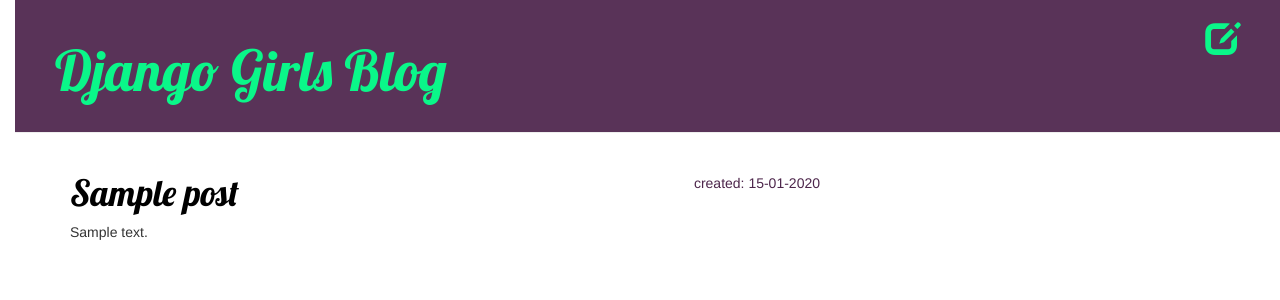
After one commit to Tatochkin/my-first-blog, a Django app: template blog/templates/blog/post_draft_list.html in a window 1280 px wide. The commit adds this page. Shown: the top 300 px of the page. Run offline with Django 3.2, Linux system fonts and the light colour scheme; the template is opened without the code that fills it: most values are stand-ins (such as "Sample title", 1, 10 or a date in 2020); some libraries are stand-ins or nearby versions.

Commit message:
Added views to delete/drafts blog post inside the site.

```diff
--- a/blog/static/css/blog.css
+++ b/blog/static/css/blog.css
@@ -12,7 +12,7 @@
     }
 
     .page-header h1, .page-header h1 a, .page-header h1 a:visited, .page-header h1 a:active {
-        color: #F8D2FC;
+        color: #0AF789;
         font-size: 42pt;
         text-decoration: none;
     }
@@ -39,7 +39,7 @@
     }
 
     .top-menu, .top-menu:hover, .top-menu:visited {
-        color: #471846;
+        color: #0AF789;
         float: right;
         font-size: 26pt;
         margin-right: 20px;
--- a/blog/templates/blog/base.html
+++ b/blog/templates/blog/base.html
@@ -12,6 +12,7 @@
             {% if user.is_authenticated %}
                 <a href="{% url 'post_new' %}" class="top-menu"><span class="glyphicon glyphicon-plus"></span></a>
             {% endif %}
+            <a href="{% url 'post_draft_list' %}" class="top-menu"><span class="glyphicon glyphicon-edit"></span></a>
             <h1><a href="/">Django Girls Blog</a></h1>
         </div>
         <div class="content container">
--- /dev/null
+++ b/blog/templates/blog/post_draft_list.html
@@ -0,0 +1,11 @@
+{% extends 'blog/base.html' %}
+
+{% block content %}
+    {% for post in posts %}
+        <div class="post">
+            <p class="date">created: {{ post.created_date|date:'d-m-Y' }}</p>
+            <h1><a href="{% url 'blog.views.post_detail' pk=post.pk %}">{{ post.title }}</a></h1>
+            <p>{{ post.text|truncatechars:200 }}</p>
+        </div>
+    {% endfor %}
+{% endblock %}
--- a/blog/urls.py
+++ b/blog/urls.py
@@ -6,4 +6,7 @@ urlpatterns = [
     url(r'^post/(?P<pk>[0-9]+)/$', views.post_detail, name='post_detail'),
     url(r'^post/new/$', views.post_new, name='post_new'),
     url(r'^post/(?P<pk>[0-9]+)/edit/$', views.post_edit, name='post_edit'),
+    url(r'^drafts/$', views.post_draft_list, name='post_draft_list'),
+    url(r'^post/(?P<pk>[0-9]+)/publish/$', views.post_publish, name='post_publish'),
+    url(r'^post/(?P<pk>[0-9]+)/remove/$', views.post_remove, name='post_remove')
 ]
```
Also changed, not shown: blog/templates/blog/post_detail.html (+6 -5 lines), blog/views.py (+14 -1 lines).
